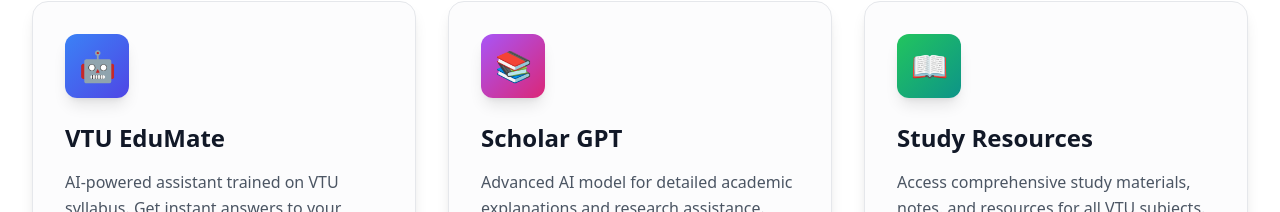
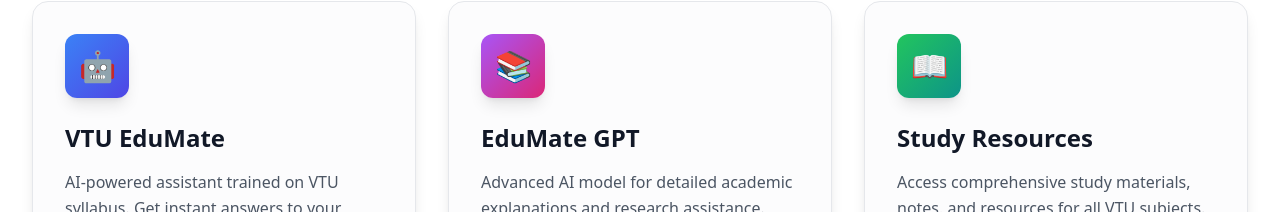
Before and after one commit to nihal07g/VTU-EduMate, a Next.js app: page / in a window 1280 px wide. Shown: the part 530-742 px from the top of the page. Built offline with nearby package versions, Linux system fonts and the light colour scheme.

Commit message:
Update branding: Change 'Scholar GPT' to 'EduMate GPT'
- Updated main page to use 'EduMate GPT' instead of 'Scholar GPT'
- Maintains consistent branding throughout the application
- Keeps the  emoji icon for visual consistency

```diff
--- a/app/page.tsx
+++ b/app/page.tsx
@@ -68,13 +68,13 @@
             </div>
           </Link>
 
-          {/* Scholar GPT */}
+          {/* EduMate GPT */}
           <Link href="/scholargpt" className="group">
             <div className="bg-gray-50/50 dark:bg-gray-800/50 rounded-2xl p-8 shadow-lg border border-gray-200 dark:border-gray-700 hover:shadow-xl transition-all duration-300 group-hover:scale-105">
               <div className="flex items-center justify-center w-16 h-16 bg-gradient-to-br from-purple-500 to-pink-600 rounded-xl shadow-lg mb-6">
                 <span className="text-3xl">📚</span>
               </div>
-              <h3 className="text-2xl font-bold mb-4">Scholar GPT</h3>
+              <h3 className="text-2xl font-bold mb-4">EduMate GPT</h3>
               <p className="text-gray-600 dark:text-gray-400 mb-6">
                 Advanced AI model for detailed academic explanations and research assistance.
               </p>
```
